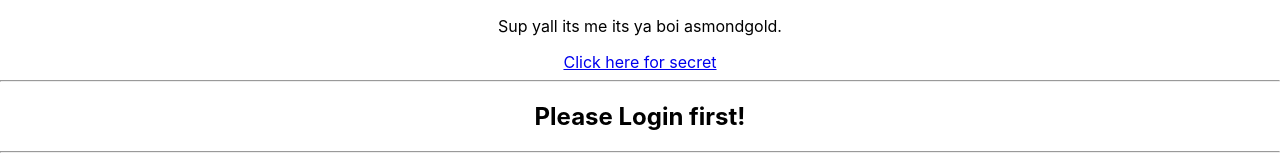
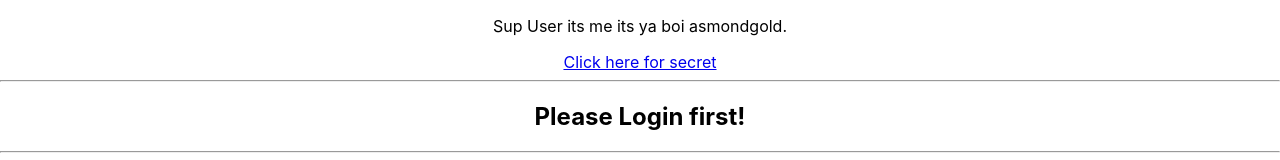
Before and after one commit to mfyke/auth0ReactExample, a React (Create React App) app: page / in a window 1280 px wide. Shown: the top 160 px of the page. Built offline with nearby package versions, Linux system fonts and the light colour scheme; what auth0-js would draw is missing.

Commit message:
added jwt decode to get username from the jwt that is returned

```diff
--- a/package.json
+++ b/package.json
@@ -4,6 +4,7 @@
   "private": true,
   "dependencies": {
     "auth0-js": "^9.10.2",
+    "jwt-decode": "^2.2.0",
     "react": "^16.8.6",
     "react-dom": "^16.8.6",
     "react-router-dom": "^5.0.0",
--- a/src/App.js
+++ b/src/App.js
@@ -8,11 +8,13 @@ import Auth from './Auth';
 import { BrowserRouter, Route, Switch } from 'react-router-dom';
 
 const auth = new Auth();
+let username = auth.getProfile().given_name || "User";
 
 class App extends Component {
 
   state = {
-    auth: auth
+    auth: auth,
+    name: username
   };
 
   render() {
@@ -20,8 +22,8 @@ class App extends Component {
       <div className="App">
         <BrowserRouter>
           <Switch>
-            <Route path="/secret" render={()=> this.state.auth.isAuthenticated() ? <Secret auth={this.state.auth} /> : <Error/>} />
-            <Route path="/" render={() => <Main auth={this.state.auth} />} exact />
+            <Route path="/secret" render={()=> this.state.auth.isAuthenticated() ? <Secret auth={this.state.auth} name={this.state.name} /> : <Error/>} />
+            <Route path="/" render={() => <Main auth={this.state.auth} name={this.state.name} />} exact />
             <Route path="/callback" component={Callback} />
             <Route component={Error} default />
           </Switch>
--- a/src/Auth.js
+++ b/src/Auth.js
@@ -1,4 +1,5 @@
 import auth0 from 'auth0-js';
+import jwtDecode from 'jwt-decode';
 
 const LOGIN_SUCCESS = "/secret";
 const LOGIN_FAILURE = "/"
@@ -49,4 +50,13 @@ export default class Auth {
         localStorage.removeItem("expires_at");
         window.location.pathname = LOGIN_FAILURE;
     }
+
+    getProfile() {
+        if(localStorage.getItem("id_token")) {
+            return jwtDecode(localStorage.getItem("id_token"));
+        } else {
+            return {};
+        }
+
+    }
 }
--- a/src/components/Main.js
+++ b/src/components/Main.js
@@ -4,7 +4,7 @@ export default class Main extends Component {
     render() {
         return (
             <div>
-                <p>Sup yall its me its ya boi asmondgold.</p>
+                <p>Sup {this.props.name} its me its ya boi asmondgold.</p>
                 <a href="/secret">Click here for secret</a>
                 <hr/>
                 <h2>Please Login first!</h2>
--- a/src/components/Secret.js
+++ b/src/components/Secret.js
@@ -4,7 +4,7 @@ export default class Secret extends Component {
     render() {
         return (
             <div>
-                <h1>Sup yall its me its your boi secretgold.</h1>
+                <h1>Sup {this.props.name} its me its your boi secretgold.</h1>
                 <a href="/">Home</a>
                 <br/>
                 <button onClick={this.props.auth.logout}>Logout</button>
```
Also changed, not shown: 1 other file (tests, documents, lock files or other folders).
